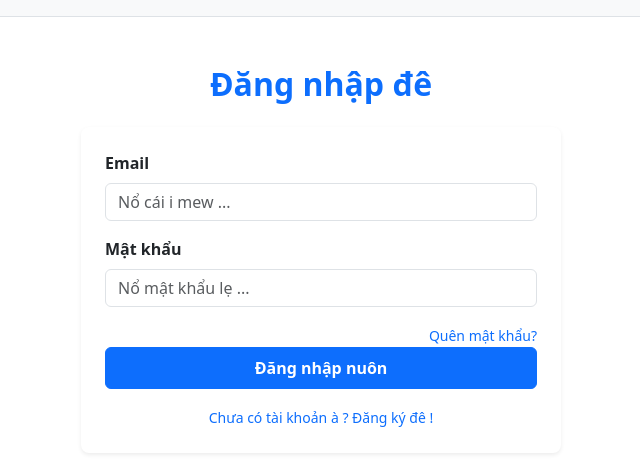
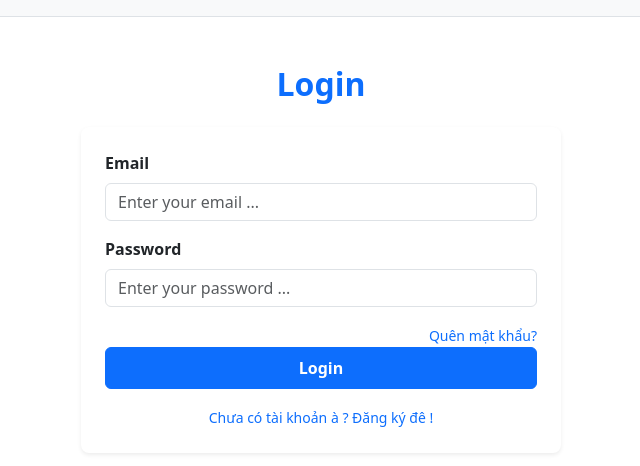
Before and after one commit to Ngoquyen07/FeW7, a Vue app: page /login in a window 1280 px wide. Shown: the top 466 px of the page, without its empty margins (319-959 px from the left). Built offline with nearby package versions, Linux system fonts and the light colour scheme; no server answers.

Commit message:
Login without components

```diff
--- a/src/views/auth/Login.vue
+++ b/src/views/auth/Login.vue
@@ -7,8 +7,6 @@ import ToForgot from "../../components/auth/login/ToForgot.vue";
 import SubmitBtn from "../../components/auth/general/SubmitBtn.vue";
 import Header from "../../components/auth/general/Header.vue";
 import ToRegister from "../../components/auth/login/ToRegister.vue";
-import EmailInPut from "../../components/auth/inputs/EmailInPut.vue";
-import PasswordInput from "../../components/auth/inputs/PasswordInput.vue";
 const router = useRouter();
 const form = ref({
   email: "",
@@ -26,15 +24,11 @@ async function login() {
     const res = await auth.login(form.value);
 
     if (res.status === 200 || res.status === 204) {
-      message.value = "Đúng acc rồi đấy ông cháu";
-
-
+      message.value = "The account is correct !";
       router.push("/home");
-
     } else {
-      message.value = "Sai thông tin ròi bố ạ!" ;
+      message.value = "Something went wrong" ;
     }
-
     form.value = {
       name: "",
       email: "",
@@ -45,7 +39,7 @@ async function login() {
       errors.value = error.response.data.errors;
       console.log(error.response);
     } else {
-      message.value = error.response?.data?.message ?? "Lỗi server!";
+      message.value = error.response?.data?.message ?? "Sever error!";
     }
   } finally {
     loading.value = false;
@@ -57,8 +51,7 @@ async function login() {
 <template>
   <div class="container mt-5 d-flex justify-content-center" style="min-height: 85vh;">
     <div class="w-100" style="max-width: 480px;">
-
-      <Header header="Đăng nhập đê"/>
+      <Header header="Login"/>
 
       <!-- THÔNG BÁO -->
       <Notice :message="message"></Notice>
@@ -67,13 +60,40 @@ async function login() {
       <div class="card shadow-sm border-0 rounded-3">
         <div class="card-body p-4">
           <form @submit.prevent="login">
-            <EmailInPut v-model:email="form.email" :errors="errors" parent="login" />
+            <div class="mb-3">
+              <label class="form-label fw-semibold">Email</label>
+              <input
+                  type="email"
+                  class="form-control"
+                  :class="{ 'is-invalid': errors.email }"
+                  v-model="form.email"
+                  placeholder="Enter your email ..."
+              />
+              <div class="invalid-feedback" v-if="errors.email">
+                <span >
+                    {{ errors.email[0] }}
+                  <br>
+                </span>
+              </div>
+            </div>
             <!-- Password -->
-            <PasswordInput errors="errors" v-model:password="form.password" />
-            <!-- 🔥 Link quên mật khẩu -->
+            <div class="mb-3">
+              <label class="form-label fw-semibold">Password</label>
+              <input
+                  type="password"
+                  class="form-control"
+                  :class="{ 'is-invalid': errors.password }"
+                  v-model="form.password"
+                  placeholder="Enter your password ..."
+              />
+              <div class="invalid-feedback" v-if="errors.password">
+                {{ errors.password[0] }}
+              </div>
+            </div>
+            <!--  Link quên mật khẩu -->
             <ToForgot/>
             <!-- SUBMIT -->
-            <SubmitBtn :loading="loading" btnName="Đăng nhập nuôn"/>
+            <SubmitBtn :loading="loading" btnName="Login"/>
             <!-- LINK ĐI ĐĂNG KÝ -->
             <ToRegister/>
           </form>
@@ -81,9 +101,6 @@ async function login() {
       </div>
     </div>
   </div>
-
 </template>
-
 <style scoped>
-
 </style>
```
